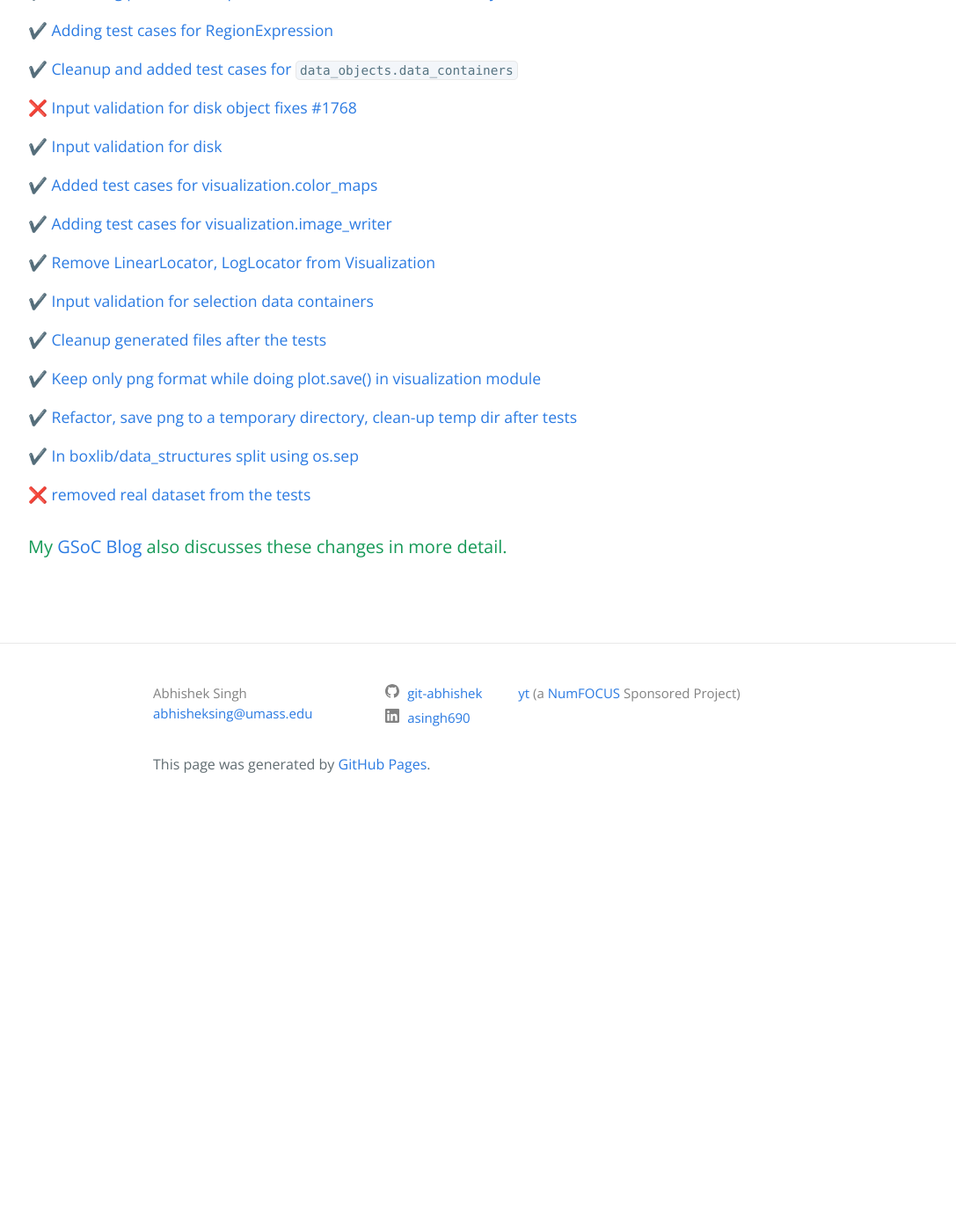
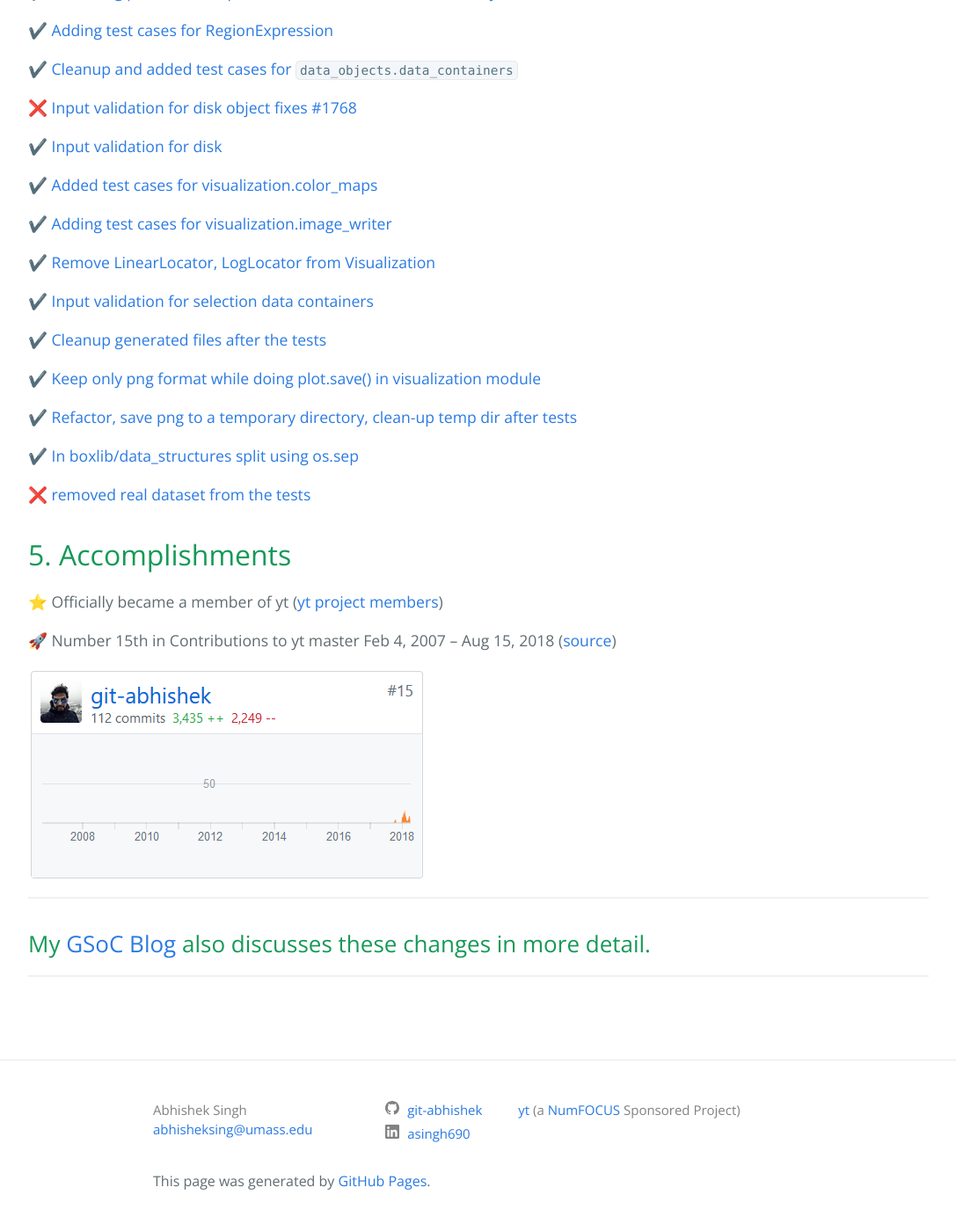
Before and after one commit to git-abhishek/blog, a Jekyll site: the page built from _posts/2018-08-12-week.markdown, in a window 1280 px wide and 1400 px high, scrolled down 5180 px. Shown: the top 1392 px of the window at 88% size, without its empty margins (96-1183 px from the left). Built offline with Jekyll 4.4.1, drawn with Linux system fonts in a browser that asks for light colours; emoji names are drawn with the system emoji font; comment, search, counter and statistics services are not loaded; before the commit the page ends 6106 px from its top, so only the background shows below that.

```diff
--- a/_posts/2018-08-12-week.markdown
+++ b/_posts/2018-08-12-week.markdown
@@ -7,7 +7,8 @@ permalink: /:categories
 ---
 
  <style type="text/css">
-.page-header { color: #fff; text-align: center; background-color: #159957; background-image: linear-gradient(120deg, #1a2a6c, #b21f1f, #fdbb2d); }
+.page-header { color: #fff; text-align: center; background-color: #159957; background-image: linear-gradient(120deg,
+  #360033,#0b8793 ); }
   </style>
 
 ## 1. Code Coverage
@@ -201,5 +202,16 @@ As part of increasing code coverage and writing more test cases, code cleanup an
 
 :x: [removed real dataset from the tests](https://github.com/yt-project/yt/pull/1835)
 
+## 5. Accomplishments
 
-#### My [GSoC Blog](https://git-abhishek.github.io/blog/) also discusses these changes in more detail.
+  :star: Officially became a member of yt ([yt project members](http://yt-project.org/members.html))
+
+  :rocket: Number 15th in Contributions to yt master Feb 4, 2007 – Aug 15, 2018 ([source](https://github.com/yt-project/yt/graphs/contributors))
+
+  ![](assets/contribution-graph.PNG "Contributions to yt master")
+
+
+
+---
+### My [GSoC Blog](https://git-abhishek.github.io/blog/) also discusses these changes in more detail.
+---
```
Also changed, not shown: assets/contribution-graph.PNG (added).
